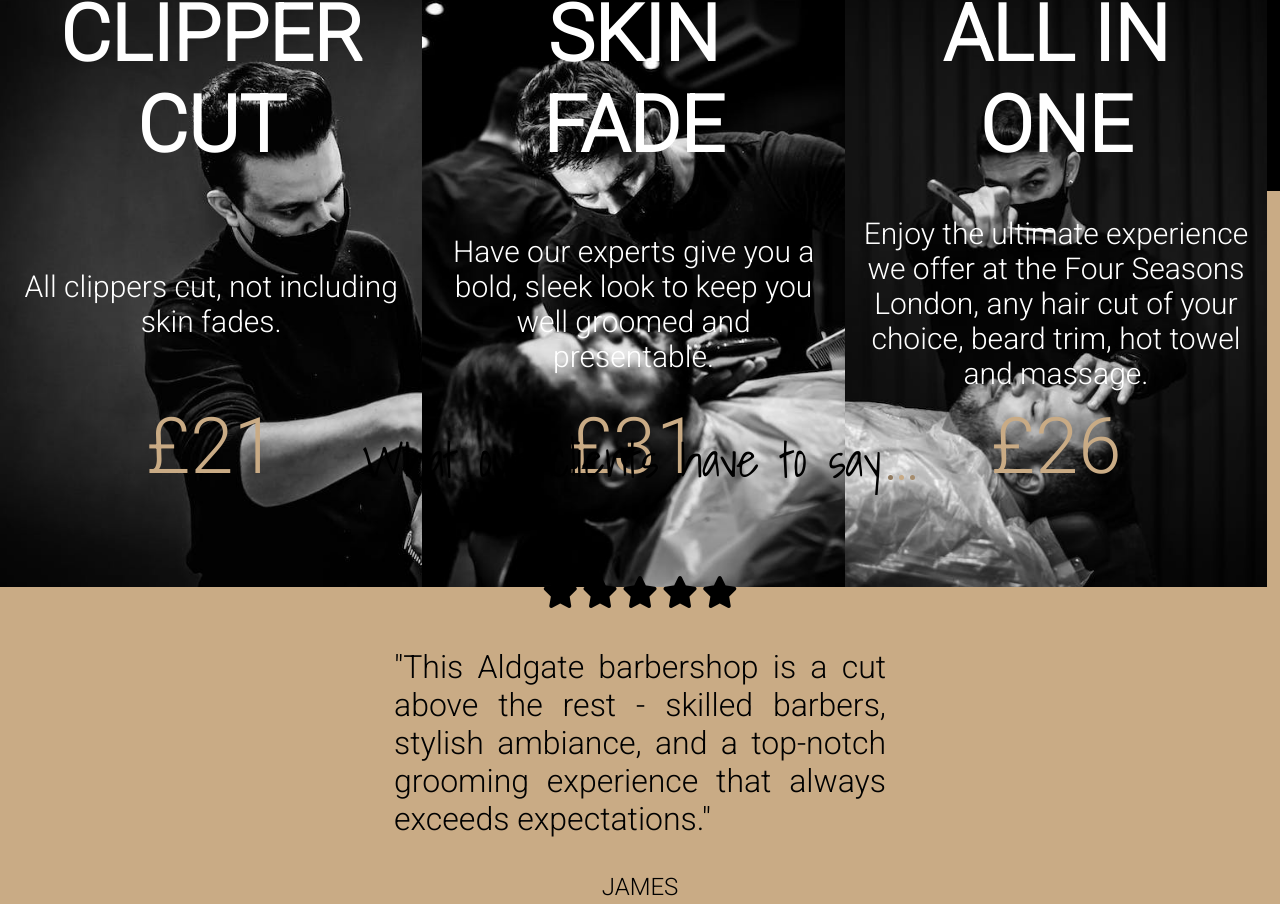
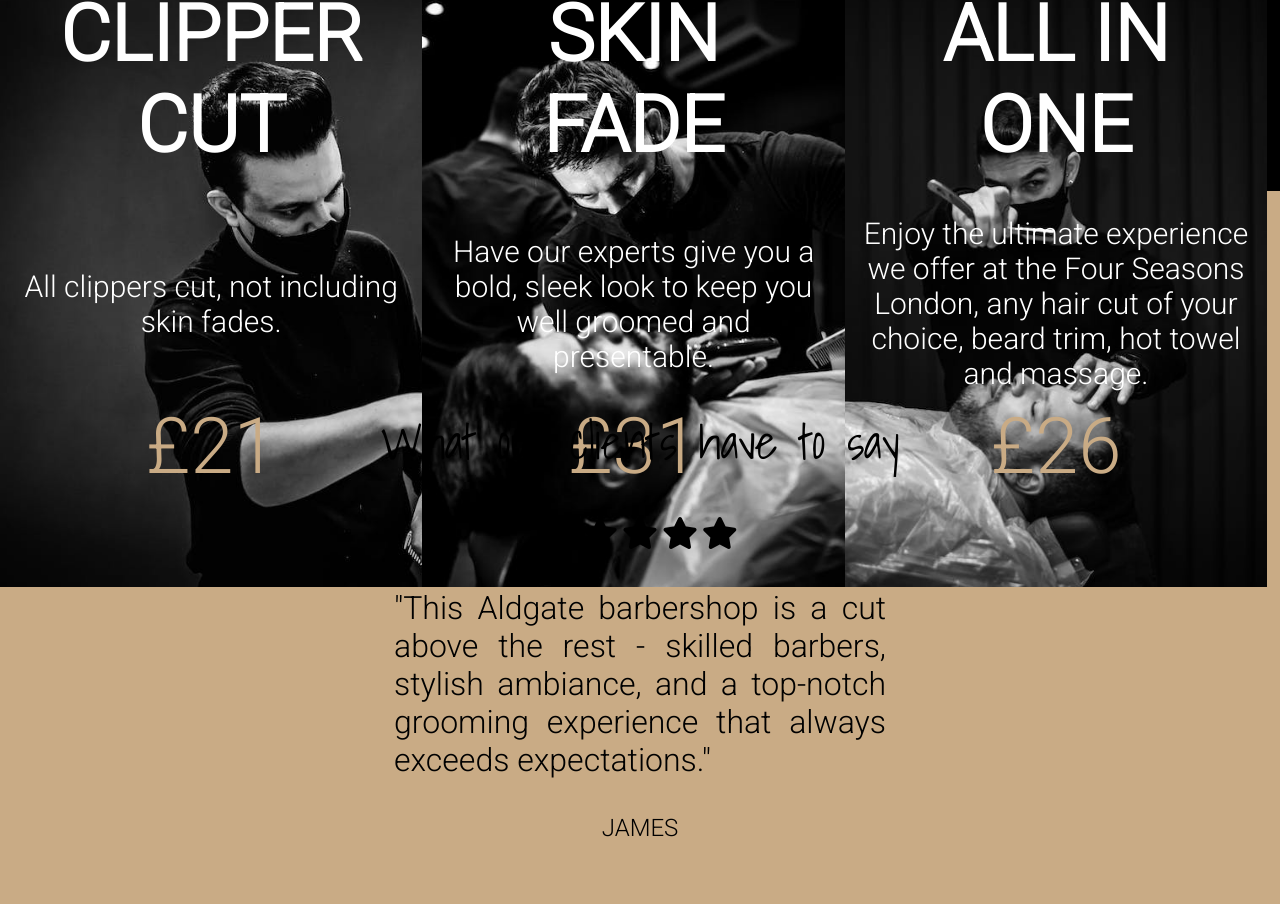
Before and after one commit to Velink/fourseasonsbarbers, a plain HTML site: page index.html in a window 1280 px wide. Shown: the part 3329-4233 px from the top of the page. Drawn offline with Linux system fonts and the light colour scheme; some packages are replaced by stand-ins of ours; a web font is replaced by a local one.

Commit message:
add styling

```diff
--- a/index.html
+++ b/index.html
@@ -132,14 +132,12 @@
 
    <!-- REVIEWS SECTION -->
    <section class="reviews">
-    <div class="layout-div">
         <p class="testimonial-title">What our clients have to say</p>
-        <div class="loadingContainer">
+        <!-- <div class="loadingContainer">
              <div class="ball1"></div>
              <div class="ball2"></div>
              <div class="ball3"></div>
-         </div>
-       </div>
+         </div> -->
        <div class="testimonial-section">
                 <div id="container-0" class="stacked-container">
                     <div class="rating">
--- a/style.css
+++ b/style.css
@@ -435,14 +435,17 @@ body{
 /* Testimonial Section */
 
 .reviews {
+  display: flex;
+  flex-direction: column;
   height: 100vh;
+  align-items: center;
+  justify-content: center;
 }
 
 .testimonial-title {
   text-align: center;
   color: black;
   font-size: 48px;
-  margin-top: 150px;
   font-family: 'Shadows Into Light', cursive;
 }
 
@@ -454,7 +457,8 @@ body{
   align-items: center;
   height: auto;
   background-color: #c9ab85;
-  margin-top: 30vh;
+  margin-top: 25vh;
+  margin-bottom: 100px;
 }
 
 .stacked-container {
@@ -1397,7 +1401,7 @@ body{
     padding-left: 20px;
   }
 
-  .text-sequence p:nth-of-type(2) {
+  /* .text-sequence p:nth-of-type(2) {
     display: none;
   }
 
@@ -1407,7 +1411,7 @@ body{
 
   .text-sequence p:nth-of-type(4) {
     display: none;
-  }
+  } */
 
   .paragraph span {
     font-size: 16px;
@@ -1481,7 +1485,6 @@ body{
 
   .testimonial-title {
     font-size: 40px;
-    margin-top: 50px;
     margin-bottom: 10px;
   }
 
@@ -1761,9 +1764,9 @@ body{
     padding-left: 20px;
   }
 
-  .text-sequence p:nth-of-type(4) {
+  /* .text-sequence p:nth-of-type(4) {
     display: none;
-  }
+  } */
 
   .paragraph span {
     font-size: 18px;
@@ -1785,7 +1788,6 @@ body{
   /* Testimonials */
   .testimonial-title {
     font-size: 40px;
-    margin-top: 150px;
     margin-bottom: 10px;
   }
 
@@ -2084,6 +2086,7 @@ body{
 
   /* Footer */
   .footer {
+    margin-top: 100px;
     padding-left: 25px;
     padding-right: 20px;
     padding-bottom: 100px;
@@ -2473,22 +2476,18 @@ body{
   ;
 }
 
-.layout-div {
-  display: flex;
-  align-items: center;
-  justify-content: center;
-  padding-top: 20px;
-}
-
 .reviews{
+  height: 100vh;
   background-color: #c9ab85;
   display: flex;
   flex-direction: column;
-}
-
-.layout-div {
-  margin-top: 60px;
-}
+  text-align: center;
+}
+
+.testimonial-title {
+  align-self: center;
+}
+
 
 /* .testimonial-section {
   margin-top: 30px;
```
